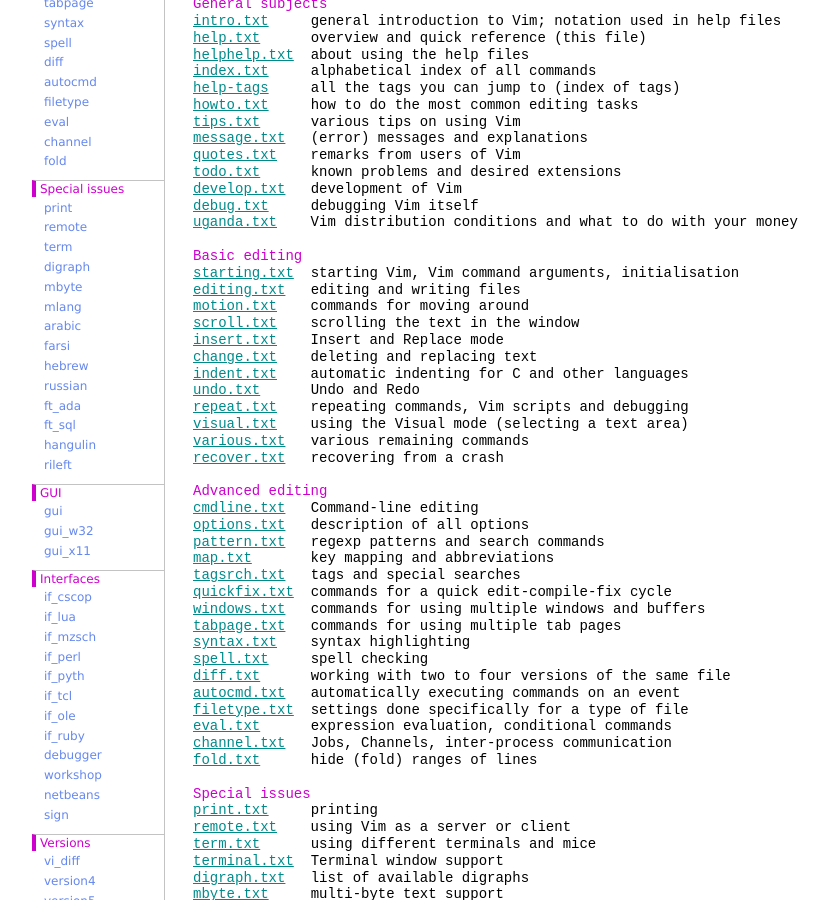
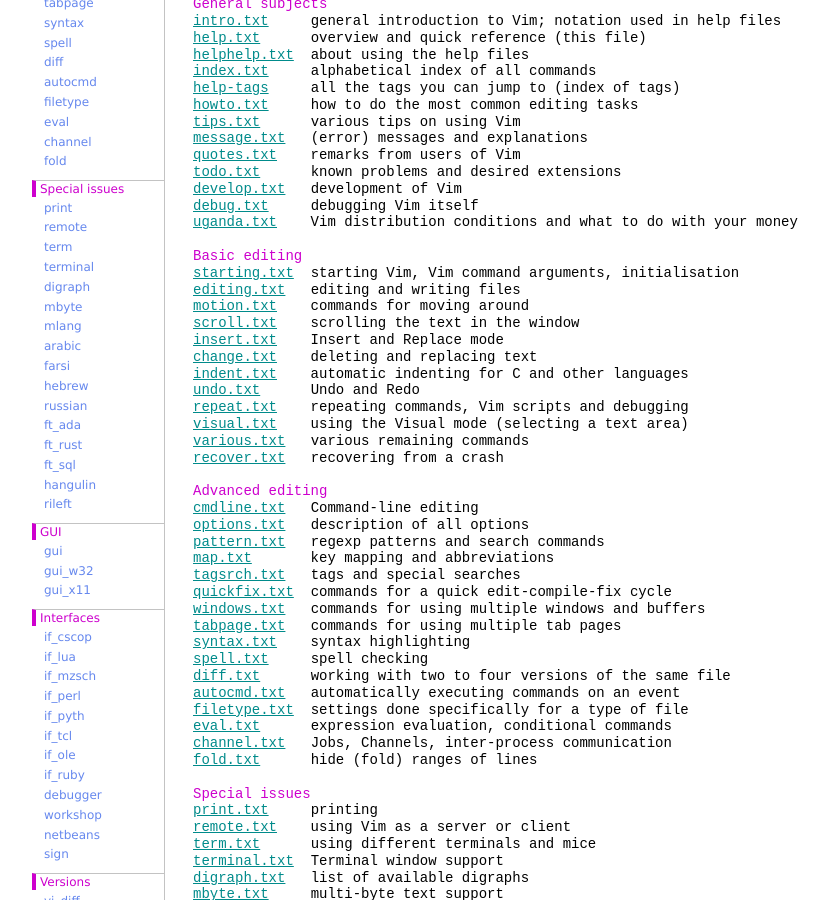
Before and after one commit to vim-jp/vimdoc-en, a Jekyll site: the page built from index.html, in a window 1280 px wide and 900 px high, scrolled down 1769 px. Shown: the whole window, without its empty margins (208-1036 px from the left). Built offline with Jekyll 4.4.1, drawn with Linux system fonts in a browser that asks for light colours; nearby versions of some CDN libraries; comment, search, counter and statistics services are not loaded.

Commit message:
Add links to ft_rust and terminal

```diff
--- a/_layouts/vimdoc.html
+++ b/_layouts/vimdoc.html
@@ -167,6 +167,7 @@
 <li><a href="print.html">print</a></li>
 <li><a href="remote.html">remote</a></li>
 <li><a href="term.html">term</a></li>
+<li><a href="terminal.html">terminal</a></li>
 <li><a href="digraph.html">digraph</a></li>
 <li><a href="mbyte.html">mbyte</a></li>
 <li><a href="mlang.html">mlang</a></li>
@@ -175,6 +176,7 @@
 <li><a href="hebrew.html">hebrew</a></li>
 <li><a href="russian.html">russian</a></li>
 <li><a href="ft_ada.html">ft_ada</a></li>
+<li><a href="ft_rust.html">ft_rust</a></li>
 <li><a href="ft_sql.html">ft_sql</a></li>
 <li><a href="hangulin.html">hangulin</a></li>
 <li><a href="rileft.html">rileft</a></li>
```
